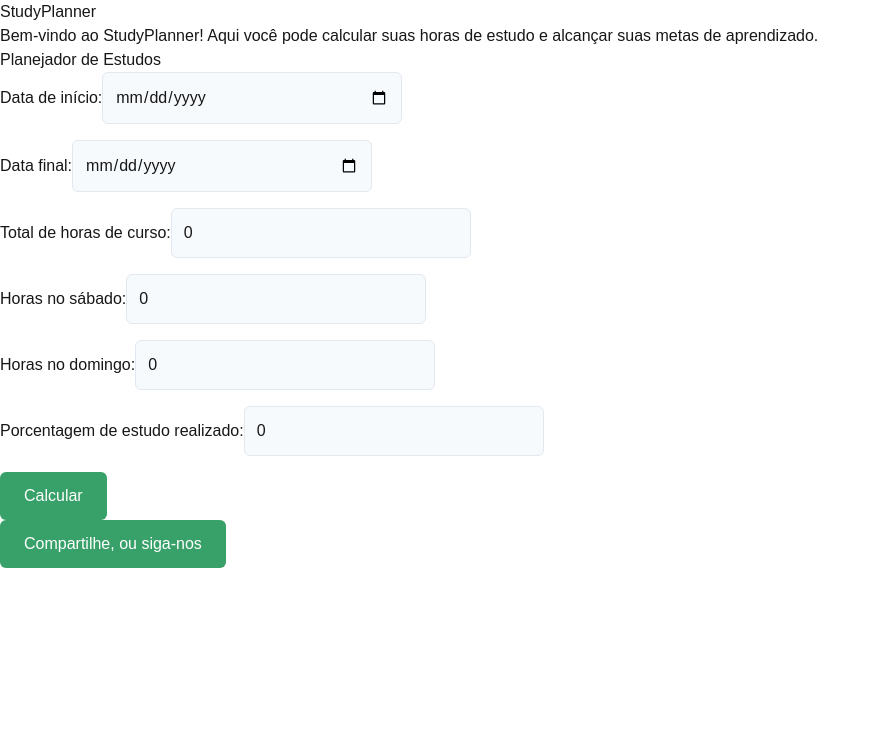
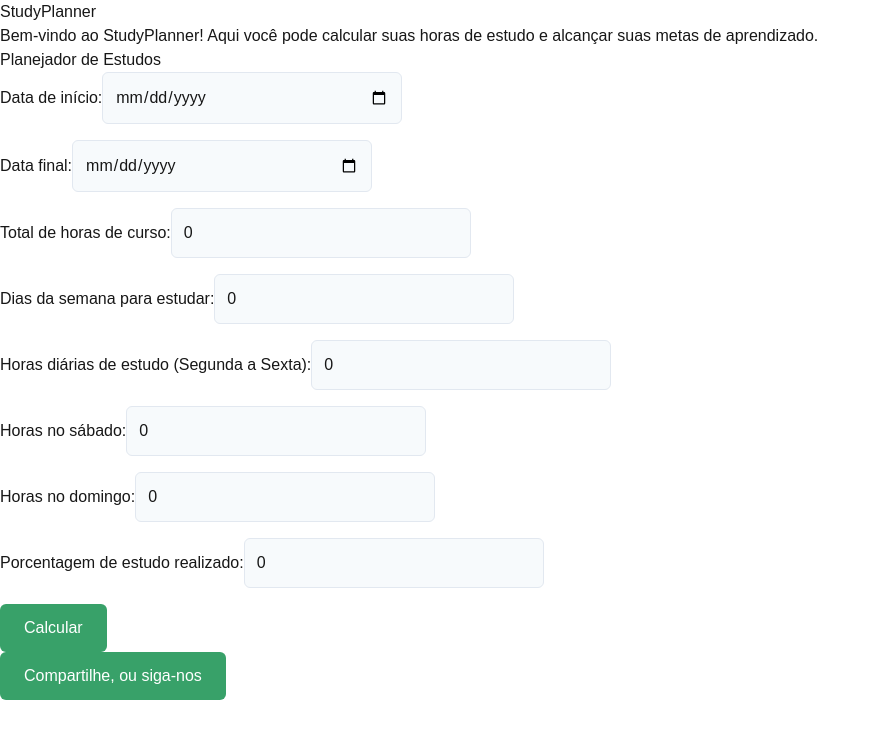
Before and after one commit to dlucioyauh/StudyPlannerOneApp, a Next.js app: page / in a window 1280 px wide. Shown: the top 738 px of the page, without its empty margins (0-880 px from the left). Built offline with nearby package versions, Linux system fonts and the light colour scheme.

Commit message:
Adicionado campos de dias de estudos

```diff
--- a/src/app/page.tsx
+++ b/src/app/page.tsx
@@ -1,4 +1,4 @@
-'use client';  // Adicione esta linha no topo do arquivo
+'use client';
 
 import { useState } from "react";
 
@@ -7,6 +7,8 @@
   const [inicio, setInicio] = useState(""); // Data de início
   const [final, setFinal] = useState(""); // Data final
   const [totalHoras, setTotalHoras] = useState(0); // Total de horas de curso
+  const [diasSemana, setDiasSemana] = useState(0); // Dias da semana para estudar
+  const [horasSegSex, setHorasSegSex] = useState(0); // Horas diárias de Segunda a Sexta
   const [horasSábado, setHorasSábado] = useState(0); // Horas no sábado
   const [horasDomingo, setHorasDomingo] = useState(0); // Horas no domingo
   const [resultado, setResultado] = useState(""); // Resultado de cálculo de horas restantes
@@ -18,18 +20,21 @@
     const horasRestantes = totalHoras * ((100 - porcentagemEstudada) / 100); // Calcula as horas restantes
     const diasRestantes = calcularDiasRestantes(inicio, final); // Função para calcular os dias restantes
 
-    // Calculando as horas por dia considerando o sábado e domingo
-    const diasUteis = diasRestantes - (Math.floor(diasRestantes / 7) * 2); // Subtrai os fins de semana
-    const horasPorDia = horasRestantes / diasUteis; // Calcula as horas necessárias por dia para completar o curso
+    // Total de horas que o usuário pode estudar por semana
+    const horasPorSemana = (horasSegSex * 5) + horasSábado + horasDomingo;
 
-    const horasPorDiaEstudandoMais = horasPorDia + 2; // Exemplo: adicionar mais 2 horas por dia para terminar mais rápido
+    // Calcula quantas semanas restam para concluir
+    const semanasRestantes = horasRestantes / horasPorSemana;
 
-    // Calculando a nova data de conclusão com o aumento de horas por dia
-    const novaDataConclusao = calcularNovaDataConclusao(inicio, diasRestantes, horasPorDiaEstudandoMais);
+    // Calcula a nova data de conclusão
+    const novaDataConclusao = calcularNovaDataConclusao(inicio, semanasRestantes);
+
+    // Calcula as horas que o usuário precisa estudar por dia para terminar o curso
+    const horasPorDia = (horasRestantes / diasRestantes).toFixed(2);
 
     setResultado(`Você completou ${porcentagemEstudada}% do curso. Faltam ${100 - porcentagemEstudada}% para concluir.`);
     setDataConclusao(`Com as horas diárias ajustadas, você concluirá o curso em: ${novaDataConclusao}`);
-    setHorasPorDia(parseFloat(horasPorDiaEstudandoMais.toFixed(2))); // Exibe as horas por dia com 2 casas decimais
+    setHorasPorDia(horasPorDia); // Exibe as horas por dia necessárias
   };
 
   // Função para calcular a quantidade de dias restantes
@@ -40,11 +45,11 @@
     return Math.floor(tempoRestante / (1000 * 3600 * 24)); // Converte milissegundos para dias
   };
 
-  // Função para calcular a nova data de conclusão
-  const calcularNovaDataConclusao = (inicio: string, diasRestantes: number, horasPorDia: number) => {
-    const diasAdicionais = (totalHoras * ((100 - porcentagemEstudada) / 100)) / horasPorDia; // Calcula quantos dias adicionais são necessários
+  // Função para calcular a nova data de conclusão com base nas semanas restantes
+  const calcularNovaDataConclusao = (inicio: string, semanasRestantes: number) => {
     const dataInicio = new Date(inicio);
-    dataInicio.setDate(dataInicio.getDate() + Math.ceil(diasAdicionais)); // Adiciona os dias ao tempo de início
+    const diasRestantes = semanasRestantes * 7; // Convertendo semanas restantes para dias
+    dataInicio.setDate(dataInicio.getDate() + Math.ceil(diasRestantes)); // Adiciona os dias ao tempo de início
     return dataInicio.toLocaleDateString(); // Retorna a data formatada
   };
 
@@ -89,6 +94,26 @@
               type="number"
               value={totalHoras}
               onChange={(e) => setTotalHoras(Number(e.target.value))}
+              className="border p-2 rounded-md"
+            />
+          </div>
+
+          <div>
+            <label className="block">Dias da semana para estudar:</label>
+            <input
+              type="number"
+              value={diasSemana}
+              onChange={(e) => setDiasSemana(Number(e.target.value))}
+              className="border p-2 rounded-md"
+            />
+          </div>
+
+          <div>
+            <label className="block">Horas diárias de estudo (Segunda a Sexta):</label>
+            <input
+              type="number"
+              value={horasSegSex}
+              onChange={(e) => setHorasSegSex(Number(e.target.value))}
               className="border p-2 rounded-md"
             />
           </div>
@@ -154,12 +179,12 @@
       </div>
 
       {/* Botão "Compartilhe, ou siga-nos" */}
-        <button
-            onClick={redirecionarParaGitHub}  // Se deseja manter o redirecionamento para o GitHub
-            className="bg-green-500 text-white px-6 py-3 rounded-md hover:bg-green-600 transition-all mt-6"
-        >
-  Compartilhe, ou siga-nos
-</button>
+      <button
+        onClick={redirecionarParaGitHub}
+        className="bg-green-500 text-white px-6 py-3 rounded-md hover:bg-green-600 transition-all mt-6"
+      >
+        Compartilhe, ou siga-nos
+      </button>
     </div>
   );
 }
```
